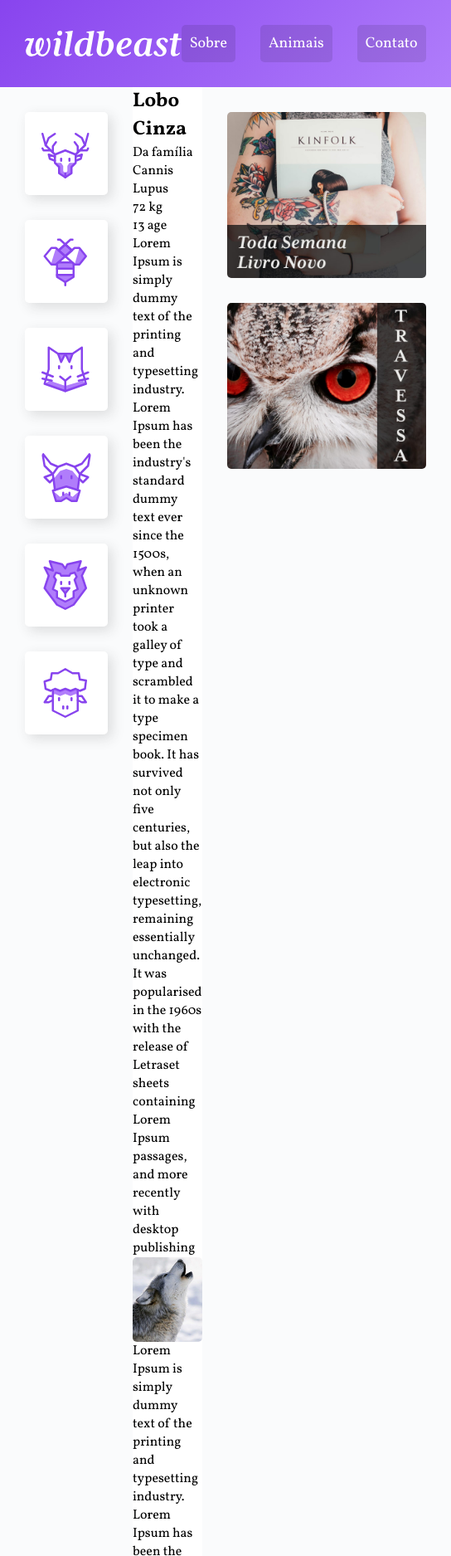
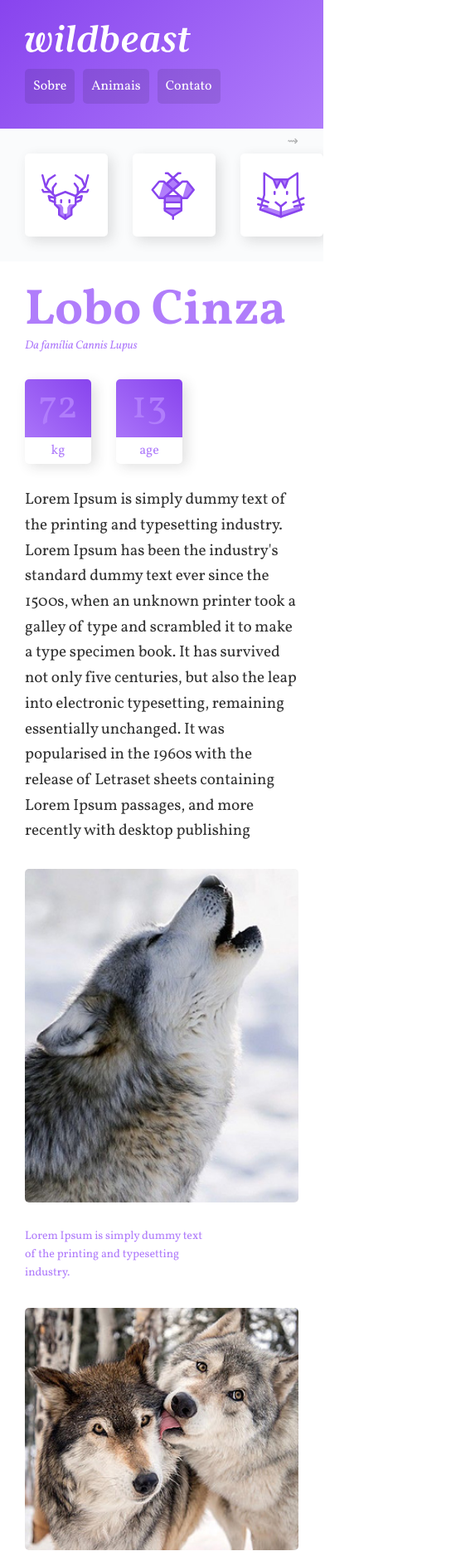
Before and after one commit to sadrakmorais/WildBeast-Origamid, a plain HTML site: page index.html in a window 390 px wide. Shown: the top 1875 px of the page at 83% size, 544 px wide, since content can reach past the window. Drawn offline with Linux system fonts and the light colour scheme.

Commit message:
ResponsividadeFinalizada

```diff
--- a/index.html
+++ b/index.html
@@ -74,7 +74,7 @@
           </div>
         </div>
 
-        <p>
+        <p class="colWide">
           Lorem Ipsum is simply dummy text of the printing and typesetting
           industry. Lorem Ipsum has been the industry's standard dummy text ever
           since the 1500s, when an unknown printer took a galley of type and
@@ -84,18 +84,12 @@
           the release of Letraset sheets containing Lorem Ipsum passages, and
           more recently with desktop publishing
         </p>
-        <img src="./img/wolf1.jpg" alt="" />
-        <p>
+        <img class="imagem1" src="./img/wolf1.jpg" alt="" />
+        <p class="destaque">
           Lorem Ipsum is simply dummy text of the printing and typesetting
-          industry. Lorem Ipsum has been the industry's standard dummy text ever
-          since the 1500s, when an unknown printer took a galley of type and
-          scrambled it to make a type specimen book. It has survived not only
-          five centuries, but also the leap into electronic typesetting,
-          remaining essentially unchanged. It was popularised in the 1960s with
-          the release of Letraset sheets containing Lorem Ipsum passages, and
-          more recently with desktop publishing
+          industry.
         </p>
-        <img src="./img/wolf2.jpg" alt="" srcset="" />
+        <img class="imagem2" src="./img/wolf2.jpg" alt="" srcset="" />
         <p>
           Lorem Ipsum is simply dummy text of the printing and typesetting
           industry. Lorem Ipsum has been the industry's standard dummy text ever
@@ -117,11 +111,11 @@
           more recently with desktop publishing
         </p>
 
-        <blockquote class="citacao">
+        <blockquote class="citacao colWide">
           <p>
-            Lorem Ipsum is simply dummy text of the printing and typesetting
+            "Lorem Ipsum is simply dummy text of the printing and typesetting
             industry. Lorem Ipsum has been the industry's standard dummy
-          </p>
+          "</p>
         </blockquote>
 
         <ul class="atributos">
@@ -139,9 +133,7 @@
             ever since the 1500s, when an unknown printer took a galley of type
             and scrambled it to make a type specimen book. It has survived not
             only five centuries, but also the leap into electronic typesetting,
-            remaining essentially unchanged. It was popularised in the 1960s
-            with the release of Letraset sheets containing Lorem Ipsum passages,
-            and more recently with desktop publishing
+            remaining essentially unchanged.
           </p>
           <p>
             Lorem Ipsum is simply dummy text of the printing and typesetting
@@ -149,12 +141,10 @@
             ever since the 1500s, when an unknown printer took a galley of type
             and scrambled it to make a type specimen book. It has survived not
             only five centuries, but also the leap into electronic typesetting,
-            remaining essentially unchanged. It was popularised in the 1960s
-            with the release of Letraset sheets containing Lorem Ipsum passages,
-            and more recently with desktop publishing
+            remaining essentially unchanged.
           </p>
         </div>
-        <img src="./img/wolf3.jpg" alt="" />
+        <img src="./img/wolf3.jpg" alt="" class="imagem3 colWide" />
       </main>
       <aside class="ad">
         <div class="anuncioItem">
--- a/style.css
+++ b/style.css
@@ -7,7 +7,7 @@
 }
 
 img {
-  max-width: 100%;
+  width: 100%;
   display: block;
   border-radius: 5px;
 }
@@ -20,6 +20,28 @@ img {
   grid-template-areas:
     "header header header"
     "sidenav content ad" "footer footer footer";
+}
+
+@media (max-width: 1200px) {
+  .estrutura {
+    grid-template-areas:
+      "header header header"
+      "sidenav content content"
+      "sidenav ad ad"
+      "footer footer footer";
+  }
+}
+
+@media (max-width: 760px) {
+  .estrutura {
+    grid-template-columns: 100%;
+    grid-template-areas:
+      "header"
+      "sidenav"
+      "content"
+      "ad"
+      "footer";
+  }
 }
 
 /*HEADER*/
@@ -55,6 +77,21 @@ img {
   margin-left: 30px;
 }
 
+@media (max-width: 760px) {
+  .header {
+    grid-template-columns: auto;
+  }
+  .logo {
+    margin-bottom: 20px;
+  }
+  .header nav a {
+    font-size: 1em;
+  }
+  .header li + li {
+    margin-left: 10px;
+  }
+}
+
 /*SIDENAV*/
 
 .sidenav {
@@ -78,8 +115,170 @@ img {
   background: #b07dfb;
 }
 
+@keyframes seta {
+  from {
+    right: 30px;
+  }
+  to {
+    right: 20px;
+  }
+}
+
+@media (max-width: 760px) {
+  .sidenav ul {
+    display: flex;
+  }
+  .sidenav ul li {
+    flex: 1 0 60px;
+  }
+  .sidenav {
+    position: relative;
+    padding: 0 30px;
+    overflow-x: auto;
+    /*ativando o touch*/
+    -webkit-overflow-scrolling: touch;
+    -ms-overflow-style: -ms-autohiding-scrollbar;
+  }
+  .sidenav::after {
+    content: "⇝";
+    position: absolute;
+    top: 5px;
+    right: 30px;
+    color: rgba(0, 0, 0, 0.3);
+    animation: seta 0.5s ease-in 0s infinite alternate;
+  }
+  .sidenav li a {
+    margin: 30px 30px 30px 0;
+  }
+}
+
+/*CONTEUDO*/
+
 .content {
   grid-area: content;
+  max-width: 900px;
+  margin: 0 auto;
+  display: grid;
+  grid-template-columns: 1fr 1fr;
+  padding: 30px;
+  gap: 30px;
+}
+
+@media screen and (max-width: 600px) {
+  .content {
+    grid-template-columns: auto;
+  }
+}
+
+.colWide {
+  grid-column: 1/-1;
+}
+.imagem1 {
+  grid-row: span 2;
+  align-self: end;
+}
+.imagem2 {
+  align-self: end;
+}
+
+.imagem3 {
+  width: 100%;
+}
+
+p {
+  font-size: 1.2em;
+  line-height: 1.6;
+  letter-spacing: -0.005em;
+  color: rgba(0, 0, 0, 0.8);
+}
+
+.infos p + p {
+  margin-top: 30px;
+}
+
+.titulo {
+  color: #b07dfb;
+}
+.titulo h1 {
+  font-size: 3.75em;
+  line-height: 1;
+  font-weight: 700;
+}
+.titulo span {
+  font-size: 0.875em;
+  font-style: italic;
+}
+
+/*CARACTERISTICAS*/
+
+.caracteristicas {
+  display: flex;
+  align-items: flex-start;
+}
+.caracteristicas > div {
+  width: 80px;
+  text-align: center;
+  background: linear-gradient(-135deg, #8844ee, #b07dfb);
+  border-radius: 5px;
+  box-shadow: 5px 5px 15px 0px rgba(44, 44, 44, 0.15);
+  position: relative;
+}
+.caracteristicas > div:first-child {
+  margin-right: 30px;
+}
+.caracteristicas span {
+  display: block;
+  color: #b07dfb;
+}
+.numero {
+  font-size: 3em;
+  line-height: 1;
+  margin: 10px auto;
+}
+.rotulo {
+  background: #fff;
+  border-radius: 0 0 5px 5px;
+  padding: 5px 0;
+  position: relative;
+  top: 2px;
+}
+
+.destaque {
+  font-size: 0.875em;
+  color: #b07dfb;
+  max-width: 16em;
+}
+.citacao,
+.atributos {
+  align-self: start;
+  border-radius: 5px;
+  padding: 30px;
+  box-shadow: 5px 5px 15px 0px rgba(44, 44, 44, 0.15);
+}
+.citacao {
+  background: linear-gradient(-135deg, #8844ee, #b07dfb);
+  font-size: 22px;
+  text-align: center;
+}
+.citacao p {
+  color: #fff;
+  font-size: 1.5em;
+  font-style: italic;
+  max-width: 700px;
+  margin: 0 auto;
+}
+.atributos {
+  background: linear-gradient(165deg, #8844ee, #b07dfb);
+}
+.atributos li {
+  color: #fff;
+  font-family: Courier, monospace;
+  font-size: 1.125em;
+  padding: 15px;
+}
+
+.atributos li + li {
+  border-top: 2px solid #b07dfb;
 }
 
 /*ANUNCIOS(ad)*/
@@ -91,6 +290,7 @@ img {
   align-content: start;
   padding: 30px;
   gap: 30px;
+  grid-template-columns: repeat(auto-fit, minmax(150px, 1fr));
 }
 
 /*FOOTER*/
@@ -102,4 +302,5 @@ img {
   color: #fff;
   text-align: center;
   padding: 30px;
+  font-size: 20px;
 }
```
